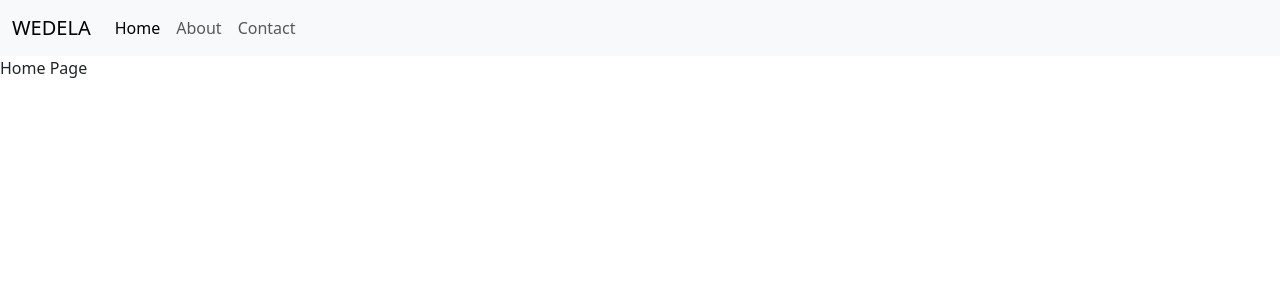
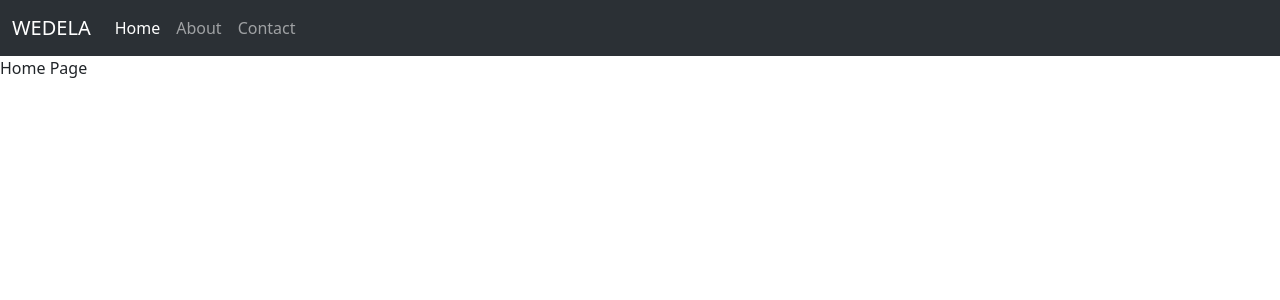
Before and after one commit to alpha-thulz/personal_growth, a React (Vite) app: page / in a window 1280 px wide. Shown: the top 300 px of the page. Built offline with nearby package versions, Linux system fonts and the light colour scheme.

Commit message:
Navigation

```diff
--- a/src/components/AppNav.tsx
+++ b/src/components/AppNav.tsx
@@ -2,7 +2,7 @@
 
 export function AppNav() {
     return (
-        <nav className="navbar navbar-expand-sm bg-body-tertiary">
+        <nav className="navbar navbar-expand-lg bg-body-tertiary" data-bs-theme="dark">
             <div className="container-fluid">
                 <span className="navbar-brand mb-0 h1">WEDELA</span>
                 <button className="navbar-toggler" type="button" data-bs-toggle="collapse"
```
